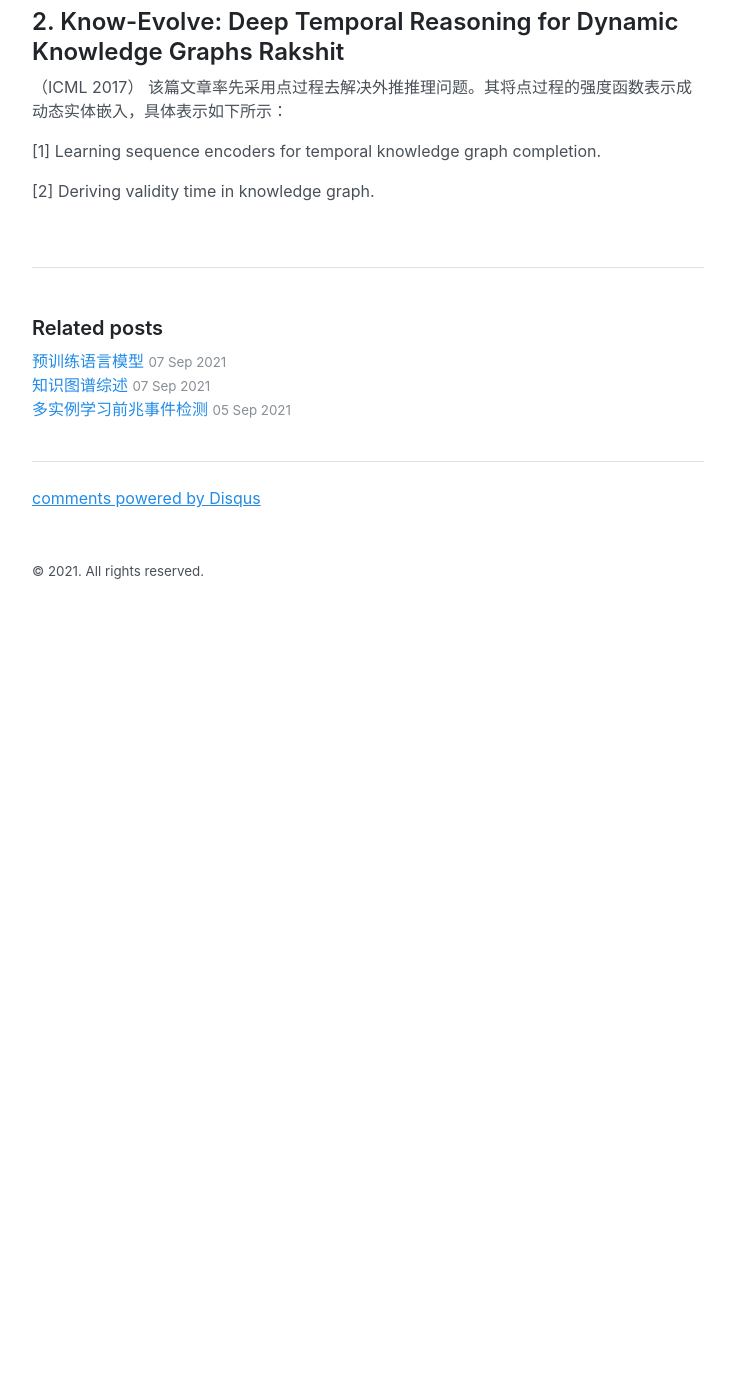
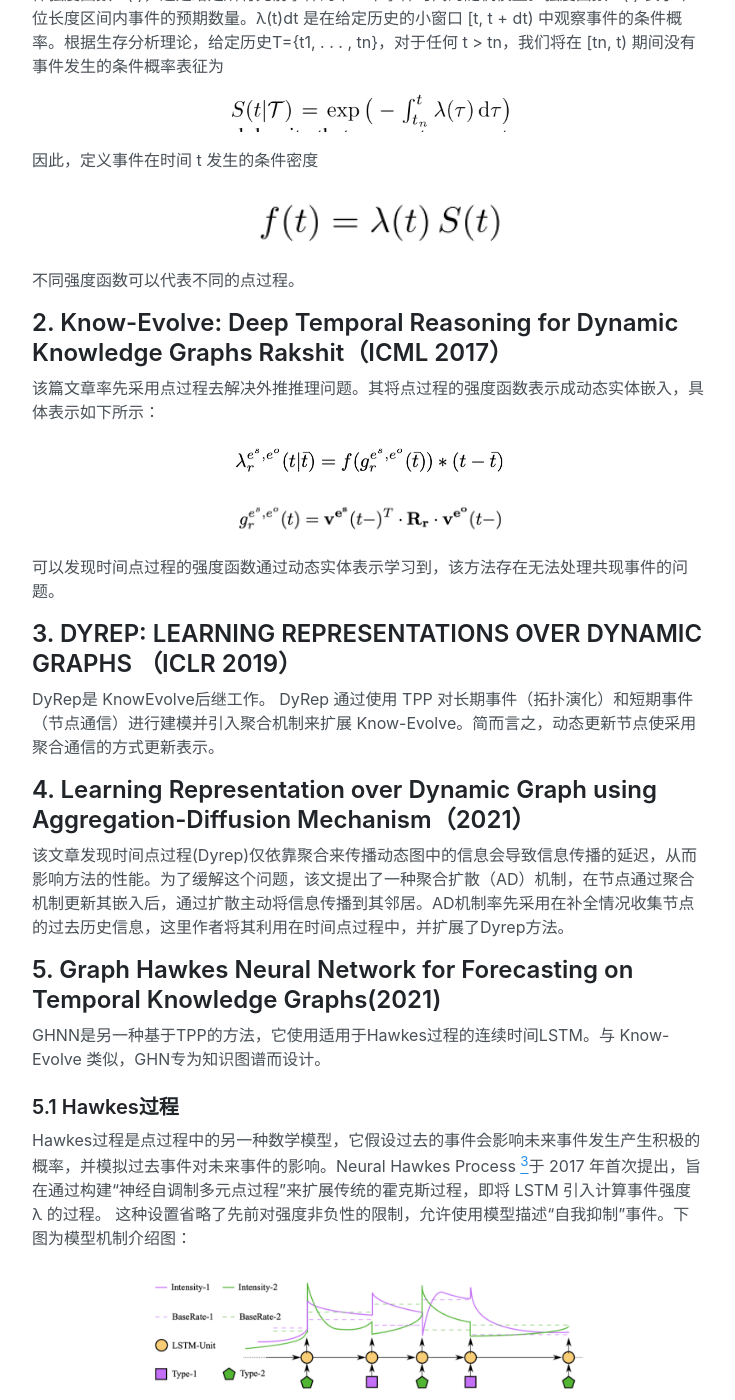
Before and after one commit to WePDLA/WePDLA.github.io, a Jekyll site: the page built from _posts/2021-09-10-时序知识图谱事件预测总结.md, in a window 1280 px wide and 1400 px high, scrolled down 1065 px. Shown: the whole window, without its empty margins (272-1007 px from the left). Built offline with Jekyll 4.4.1, drawn with Linux system fonts in a browser that asks for light colours; comment, search, counter and statistics services are not loaded; before the commit the page ends 1695 px from its top, so only the background shows below that; some of the changed text lies outside the part shown.

Commit message:
更新时间点过程

```diff
--- a/_posts/2021-09-10-时序知识图谱事件预测总结.md
+++ b/_posts/2021-09-10-时序知识图谱事件预测总结.md
@@ -7,26 +7,53 @@ author: gaoIf
 作者：高翊夫
 
 # 背景知识
-时序知识图谱预测分为补全(interpolation)和外推(extrapolation)，补全是推理当前时间范围内的实体，例如给定时间段($t_1$-$t_n$),推理出$t_T$($t_1<t_T<t_n$)时刻未出现的实体；外推是预测未来时间的($t_T>t_n$)事件出现。
+时序知识图谱预测分为补全(interpolation)和外推(extrapolation)，补全是推理当前时间范围内的实体，例如给定时间段($t_1-t_n$),推理出$t_T$($t_1<t_T<t_n$)时刻未出现的实体；外推是预测未来时间的($t_T>t_n$)事件出现。
 一般来说时序图可以理解为动态图的特殊情况。在补全设定下，此时时序知识图谱也可以退化成**图的动态变化**(dynamic of graph)，此时的研究人员关注点在于连续的动态节点表示，也就是说研究图上节点随时间变化的动态嵌入表示。代表工作有TA-DisMult[<sup>1</sup>](#refer-anchor-1),TTransE[<sup>2</sup>](#refer-anchor-2)等，将事实出现时刻融入到关系的嵌入中。
 在外推设定下，此时时序知识图谱可以说成**动态变化的图**(dynamic on graph),这是将时序知识图谱可以看做是离散的随时间变化的图快照序列，研究者更加关注每个时间节点上的图结构依赖以及不同时刻图之间的时序关系，这是可以说是时序知识图谱。
 本课题也主要是关注在时序知识图谱下对未来事实出现的预测，也就是外推情况下的推理，这里需要注意的是时间点过程虽然关注于连续动态节点嵌入，但其主要用于外推推理，下图为背景知识的概念图：
+{% include figure.html  width="488" src="/figures/时序知识图谱/图1.jpeg" %}
+
 
 # 一. 基于时间点过程
 ## 1. 背景介绍
 在数学上，人们可以将序列（流）中的事件在某些方面视为独立的或相关的。旨在描述此类事件流的数学领域称为点过程。事件序列的一种最基本的模型是泊松过程，它假设事件是相互独立的，即一个事件的发生根本不会影响其他事件的发生。表征时间点过程的一种重要方法是通过条件强度函数 λ(t)，这是给定所有先前事件的下一个事件时间的随机模型。强度函数 λ(t) 表示单位长度区间内事件的预期数量。λ(t)dt 是在给定历史的小窗口 [t, t + dt) 中观察事件的条件概率。根据生存分析理论，给定历史T={t1, . . . , tn}，对于任何 t > tn，我们将在 [tn, t) 期间没有事件发生的条件概率表征为
-![](/figures/时序知识图谱/公式.png)
+{% include figure.html  width="288" src="/figures/时序知识图谱/公式.png" %}
 因此，定义事件在时间 t 发生的条件密度
-![](/figures/时序知识图谱/公式2.png)
+{% include figure.html  width="288" src="/figures/时序知识图谱/公式2.png" %}
 不同强度函数可以代表不同的点过程。
-## 2. Know-Evolve: Deep Temporal Reasoning for Dynamic Knowledge Graphs Rakshit
-（ICML 2017）
+## 2. Know-Evolve: Deep Temporal Reasoning for Dynamic Knowledge Graphs Rakshit（ICML 2017）
 该篇文章率先采用点过程去解决外推推理问题。其将点过程的强度函数表示成动态实体嵌入，具体表示如下所示：
+{% include figure.html  width="288" src="/figures/时序知识图谱/公式3.png" %}
+{% include figure.html  width="288" src="/figures/时序知识图谱/公式4.png" %}
+可以发现时间点过程的强度函数通过动态实体表示学习到，该方法存在无法处理共现事件的问题。
 
+## 3. DYREP: LEARNING REPRESENTATIONS OVER DYNAMIC GRAPHS （ICLR 2019）
+DyRep是 KnowEvolve后继工作。 DyRep 通过使用 TPP 对长期事件（拓扑演化）和短期事件（节点通信）进行建模并引入聚合机制来扩展 Know-Evolve。简而言之，动态更新节点使采用聚合通信的方式更新表示。
 
+## 4. Learning Representation over Dynamic Graph using Aggregation-Diffusion Mechanism（2021）
+该文章发现时间点过程(Dyrep)仅依靠聚合来传播动态图中的信息会导致信息传播的延迟，从而影响方法的性能。为了缓解这个问题，该文提出了一种聚合扩散（AD）机制，在节点通过聚合机制更新其嵌入后，通过扩散主动将信息传播到其邻居。AD机制率先采用在补全情况收集节点的过去历史信息，这里作者将其利用在时间点过程中，并扩展了Dyrep方法。
 
+## 5. Graph Hawkes Neural Network for Forecasting on Temporal Knowledge Graphs(2021)
 
+GHNN是另一种基于TPP的方法，它使用适用于Hawkes过程的连续时间LSTM。与 Know-Evolve 类似，GHN专为知识图谱而设计。
+### 5.1 Hawkes过程
+Hawkes过程是点过程中的另一种数学模型，它假设过去的事件会影响未来事件发生产生积极的概率，并模拟过去事件对未来事件的影响。Neural Hawkes Process [<sup>3</sup>](#refer-anchor-3)于 2017 年首次提出，旨在通过构建“神经自调制多元点过程”来扩展传统的霍克斯过程，即将 LSTM 引入计算事件强度 λ 的过程。 这种设置省略了先前对强度非负性的限制，允许使用模型描述“自我抑制”事件。下图为模型机制介绍图：
+{% include figure.html  width="488" src="/figures/时序知识图谱/图2.png" %}
+利用LSTM神经网络去学习强度函数λ有以下好处：1）可以摆脱过去事情只有正激励过程，而没有抑制情况。 2）可以违反指数衰减假设以涵盖更复杂的延迟衰减情况或在两个事件的时间间隔内激发/抑制切换的情况。Neural Hawkes Process针对的是连续时间序列问题。
+
+### 5.3 GHNN过程
+
+GHNN过程就是针对时序知识图谱问题，基于Neural Hawkes Process方法，用于对连续时间的离散大规模多关系图序列进行建模。其主要区别是在于两个模块：1）邻域聚合模块，用于从发生在同一时间戳的并发事件中捕获信息。2）Graph Hawkes 过程，用于对未来事实的发生进行建模，其中我们使用循环神经网络来学习这个时间点过程。
+
+## 6. Event-centric Forecasting on Temporal Knowledge Graph with Transformer
+该方法主要是基于GHNN，将GHNN用RNN类网络学习Hawkes过程，改善成用Transformer，并做敏感性实验讨论，结果发现在特定结构的Transformer表现不属于LSTM，其余的效果不好。还提出了改进方形，在聚合函数方面后者采用更新的informer[<sup>4</sup>](#refer-anchor-4)架构去尝试长依赖序列结构。
 <div id="refer-anchor-1"></div>
 [1] Learning sequence encoders for temporal knowledge graph completion.
 <div id="refer-anchor-2"></div>
 [2] Deriving validity time in knowledge graph.
+<div id="refer-anchor-3"></div>
+[3] The neural hawkes process: A neurally selfmodulating multivariate point process.
+<div id="refer-anchor-4"></div>
+[4] Informer: Beyond eﬃcient transformer for long sequence time-series forecasting
+
+# 二. 基于离散图快照结构
```
Also changed, not shown: figures/时序知识图谱/公式3.png (added), figures/时序知识图谱/公式4.png (added), figures/时序知识图谱/图1.jpeg (added), figures/时序知识图谱/图2.png (added).
